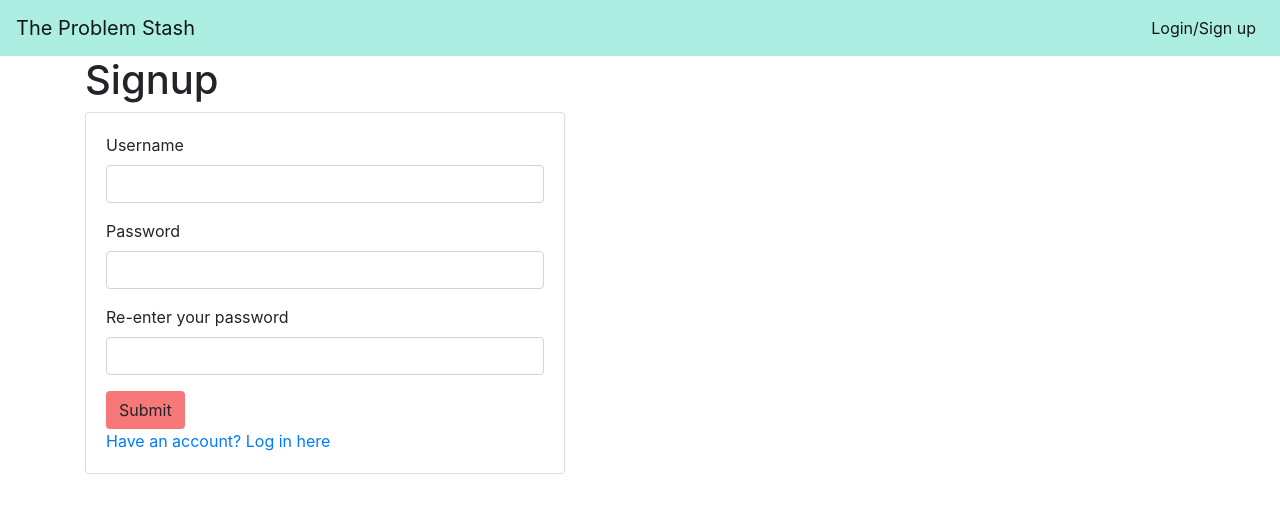
After one commit to aptung/the-problem-stash, a Flask app: page /signup in a window 1280 px wide. The commit adds this page. Shown: the top 513 px of the page. Run offline with Flask 3, Linux system fonts and the light colour scheme.

Commit message:
worked on homepage and added signup

```diff
--- a/app.py
+++ b/app.py
@@ -33,8 +33,13 @@ def home():
     # db_session.add(testproblem5)
     # db_session.commit()
 
+    # testproblem6=Problem("Test problem6", "sdfwefijwgerwwee", "17", "algebra")
+    # db_session.add(testproblem6)
+    # db_session.commit()
+
+    problems = random.sample(list(db_session.query(Problem)), 6)
     logged_in = "username" in session
-    return render_template("home.html", logged_in=logged_in)
+    return render_template("home.html", problem1 = problems[0], problem2 = problems[1], problem3 = problems[2], problem4 = problems[3], problem5 = problems[4], problem6 = problems[5], logged_in=logged_in)
 
 @app.route("/login", methods=("GET", "POST"))
 def login():
@@ -52,6 +57,30 @@ def login():
             return render_template("login.html")
         session["username"] = username
         return redirect(url_for('home'))
+
+@app.route("/signup", methods=("GET", "POST"))
+def signup():
+    if request.method=="GET":
+        return render_template("signup.html")
+    if request.method=="POST":
+        username = request.form["username"]
+        password = request.form["password"]
+        password2 = request.form["password2"]
+        user = db_session.query(User).where(User.username==username).first()
+        if user is not None:
+            flash("That username is already taken", "error")
+            return render_template("signup.html")
+        elif password != password2:
+            flash("Those passwords don't match", "error")
+            return render_template("signup.html")
+        else:
+            new_user=User(username, password)
+            db_session.add(new_user)
+            db_session.commit()
+            flash("Your account has been created and you have been logged in!", "info")
+        session["username"] = username
+        return redirect(url_for('home'))
+
 
 @app.route("/logout")
 def logout():
@@ -85,13 +114,10 @@ def solve():
             current_user = db_session.query(User).where(User.username == session["username"]).first()
             current_user.problems_solved.append(current_problem)
             db_session.commit()
-            return redirect(url_for('solve'), logged_in=logged_in)
+            return redirect(url_for('solve'))
         else:
             flash("That's incorrect", "info")
             return render_template("solve.html", problem=current_problem, logged_in=logged_in)
-
-
-
 
 @app.before_first_request
 def setup():
--- a/static/styles/style.css
+++ b/static/styles/style.css
@@ -10,6 +10,19 @@
     background-color:#86DEB7;
 }
 
-/* body{
-    background-color:black;
+.carousel-caption{
+    font-weight: bold;
+    color:white;
+    font-size:50pt;
+    top:35%;
+}
+
+img{
+    width:100%;
+}
+
+/*
+.maintxt {
+    background-image: url(../images/background.jpeg);
+    background-size: cover;
 } */
--- a/templates/base.html
+++ b/templates/base.html
@@ -19,7 +19,7 @@
         {% set active_page = active_page|default('home') -%}
         <!-- NavBar -->
         <nav class="navbar navbar-expand-lg navbar-light">
-            <a class="navbar-brand" href="{{url_for('home')}}">ATCS Vet Clinic</a>
+            <a class="navbar-brand" href="{{url_for('home')}}">The Problem Stash</a>
             <button class="navbar-toggler" type="button" data-toggle="collapse" data-target="#navbarSupportedContent"
                 aria-controls="navbarSupportedContent" aria-expanded="false" aria-label="Toggle navigation">
                 <span class="navbar-toggler-icon"></span>
@@ -38,10 +38,13 @@
             </div>
         </nav>
 
+        {% block largeimage %}
+        {% endblock %}
         <div class="container">
             {% block content %}
             {% endblock %}
         </div>
+
 
         <!-- Your Content ABOVE this Line -->
         <script src="https://code.jquery.com/jquery-3.3.1.slim.min.js"
--- /dev/null
+++ b/templates/loginsignup.html
@@ -0,0 +1,43 @@
+{% extends "base.html" %}
+
+{% set active_page = "login" %}
+
+{% block title %}
+    Login
+{% endblock %}
+
+{% set signup = signup|default(False) -%}
+{%block content %}
+    <h1>{% block header %}
+    {% endblock %}</h1>
+    <!-- code modified from bootstrap website https://getbootstrap.com/docs/4.0/components/forms/ -->
+    <!-- https://getbootstrap.com/docs/4.0/components/card/ -->
+    <div class="card" style="width: 30rem">
+        <div class="card-body">
+            <form action="#" method="POST">
+                <div class="form-group">
+                    <label>Username</label>
+                    <input type="text" class="form-control" id="username" name="username">
+                </div>
+                <div class="form-group">
+                    <label for="exampleInputPassword1">Password</label>
+                    <input type="password" class="form-control" id="password" name="password">
+                </div>
+                <div class="form-group {{ 'd-none' if not signup else ''}}"">
+                    <label for="exampleInputPassword1">Re-enter your password</label>
+                    <input type="password" class="form-control" id="password2" name="password2">
+                </div>
+                <button type="submit" class="btn">Submit</button>
+            </form>
+            {% with messages = get_flashed_messages() %}
+                {% if messages %}
+                    {% for message in messages %}
+                        <p>{{message}}</p>
+                    {% endfor %}
+                {% endif %}
+            {% endwith %}
+            {% block footer %}
+            {% endblock %}
+        </div>
+    </div>
+{% endblock%}
--- /dev/null
+++ b/templates/signup.html
@@ -0,0 +1,11 @@
+{% extends "loginsignup.html" %}
+
+{% set signup = True %}
+
+{% block header %}
+    Signup
+{% endblock %}
+
+{% block footer %}
+    <a href="{{url_for('login')}}">Have an account? Log in here</a>
+{% endblock %}
```
Also changed, not shown: templates/home.html (+68 -4 lines), templates/login.html (+6 -29 lines).
